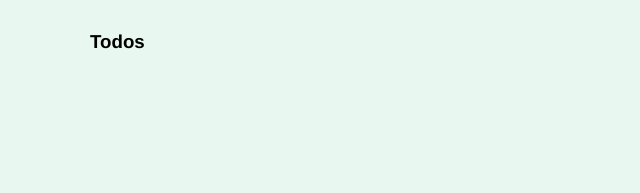
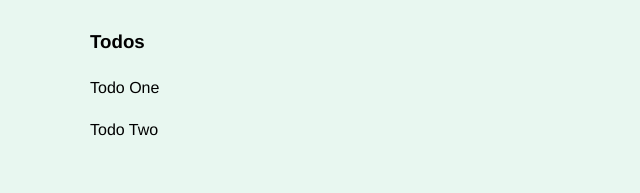
Before and after one commit to CivanErbay/ToVueX, a Vue app: page / in a window 1280 px wide. Shown: the top 193 px of the page, without its empty margins (0-640 px from the left). Built offline with nearby package versions, Linux system fonts and the light colour scheme.

Commit message:
Add first vue Store import

```diff
--- a/src/components/Todos.vue
+++ b/src/components/Todos.vue
@@ -1,12 +1,22 @@
 <template>
   <div>
       <h3>Todos</h3>
+      <div class="todos">
+          <div v-for="todo in allTodos" v-bind:key="todo.id" class="todo">
+            <p>{{todo.title}}</p>
+          </div>
+      </div>
   </div>
 </template>
 
 <script>
+
+import { mapGetters } from 'vuex';             //This gets the getter from vuex-Store
+
 export default {
- name:"Todos"
+ name:"Todos",
+ computed: mapGetters(['allTodos'])                  //For any complex logic, you should use a computed property.
+                                                    //mapGetters(['allTodos']) allows us to use this getters out of the module
 }
 </script>
 
--- a/src/main.js
+++ b/src/main.js
@@ -1,8 +1,12 @@
 import Vue from 'vue'
 import App from './App.vue'
+import store from './store'
 
 Vue.config.productionTip = false
 
+
+
 new Vue({
+  store,          //Add Store to Vue Instance
   render: h => h(App),
 }).$mount('#app')
--- /dev/null
+++ b/src/store/modules/todos.js
@@ -0,0 +1,31 @@
+import axios from 'axios';
+
+const state = {
+    todos: [
+    {
+        id: 1,
+        title: "Todo One"
+    },
+    {
+        id: 2,
+        title: "Todo Two"
+    }
+    ]
+};
+
+const getters = {
+    allTodos: (state) => {
+        return state.todos
+    }
+};
+
+const actions = {};
+
+const mutations = {};
+
+export default {
+    state,
+    getters,
+    actions,
+    mutations
+}
```
